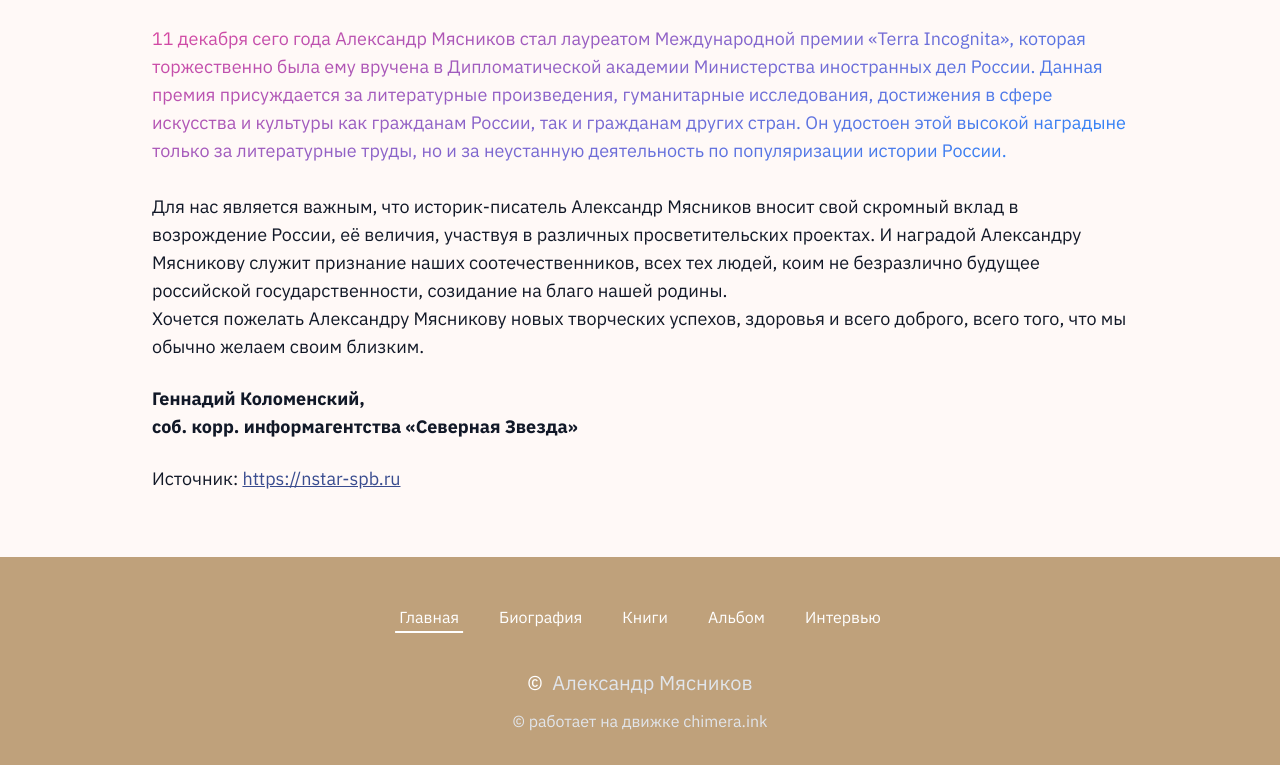
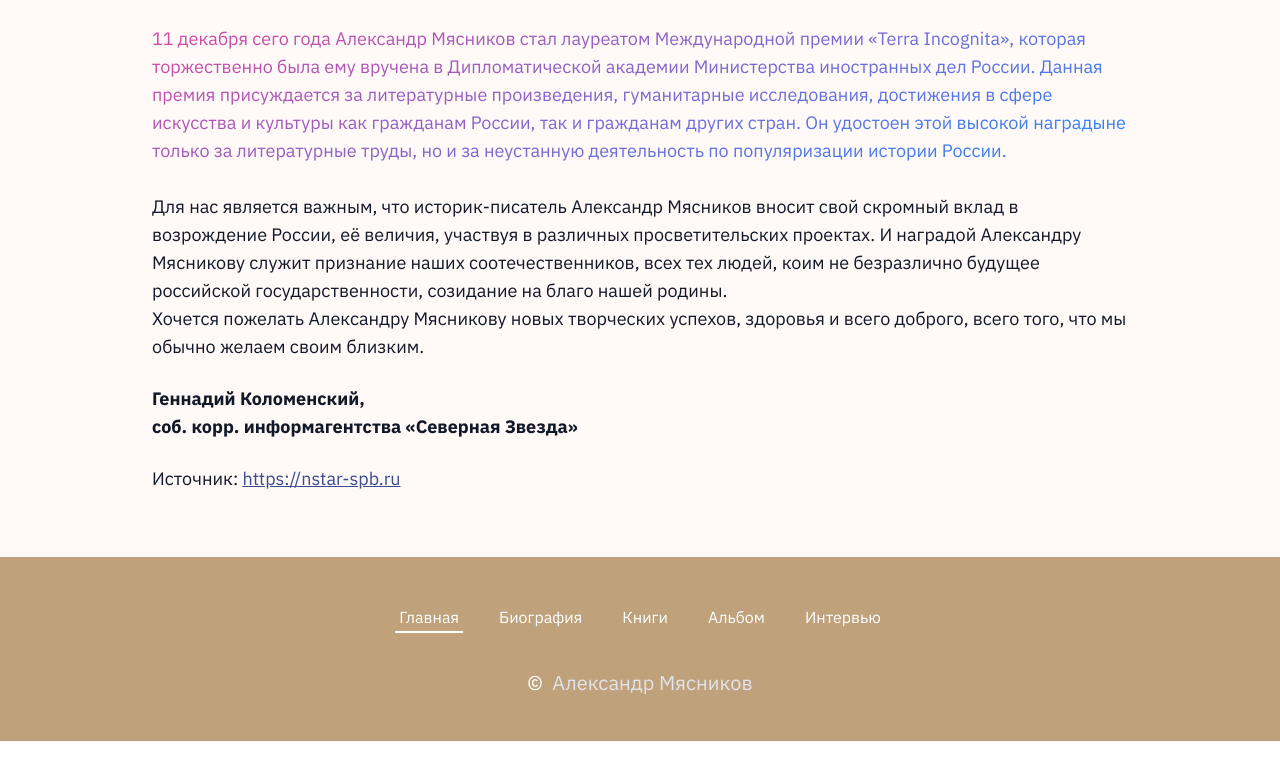
Before and after one commit to AnnSyh/myasnikov, a website: page src/biografiya.html in a window 1280 px wide. Shown: the part 4971-5736 px from the top of the page. After the commit the page ends 5712 px from the top, so only its background shows below. Drawn offline with nearby package versions, Linux system fonts and the light colour scheme.

Commit message:
changes for vercel

```diff
--- a/src/biografiya.html
+++ b/src/biografiya.html
@@ -396,9 +396,7 @@
 									<p >Александр Мясников</p>
 								</div>
 							</div>
-							<div class="copyright text-secondary justify-center">
-								© работает на движке <a href="https://www.chimera.ink/" target="_blank">chimera.ink</a>
-							</div>
+
 						</div>
 					</div>
 				</section>
```
Also changed, not shown: src/index.html (+2 -4 lines), dist/biografiya.html, dist/index.html.
